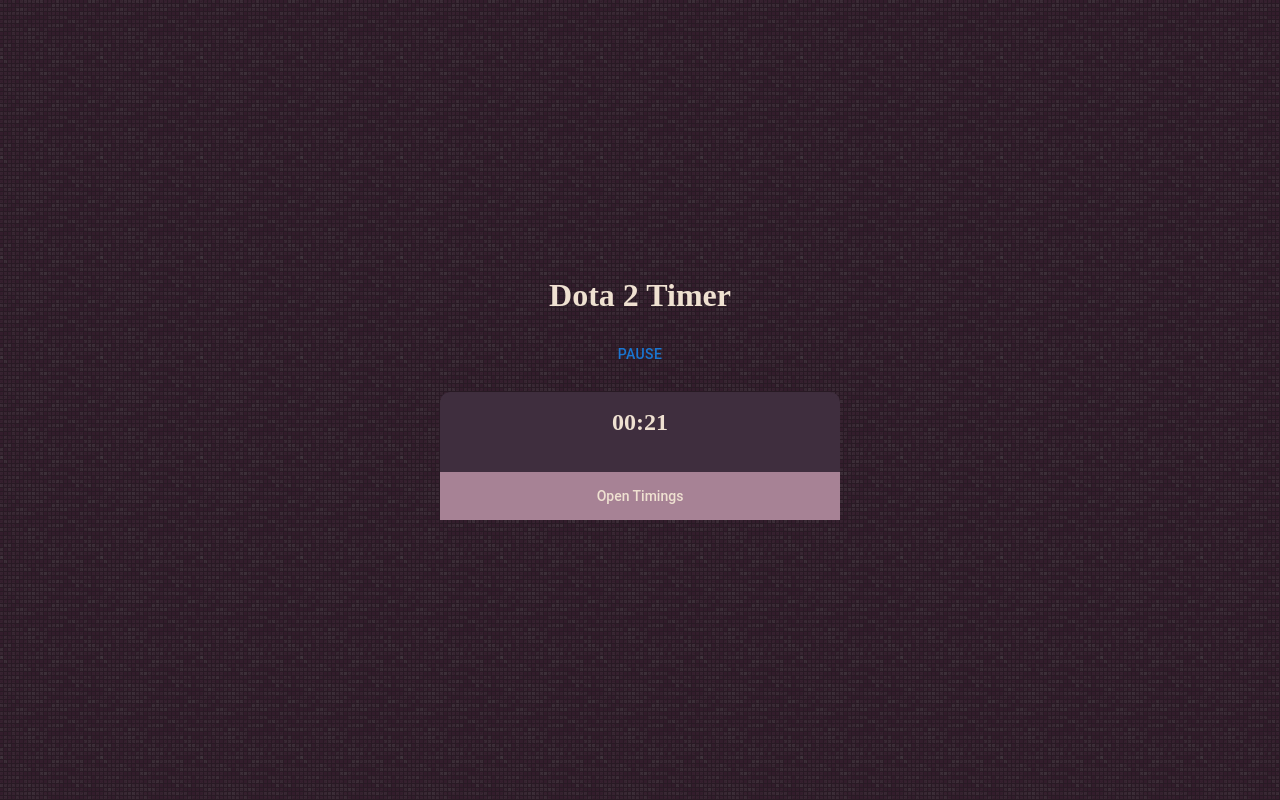
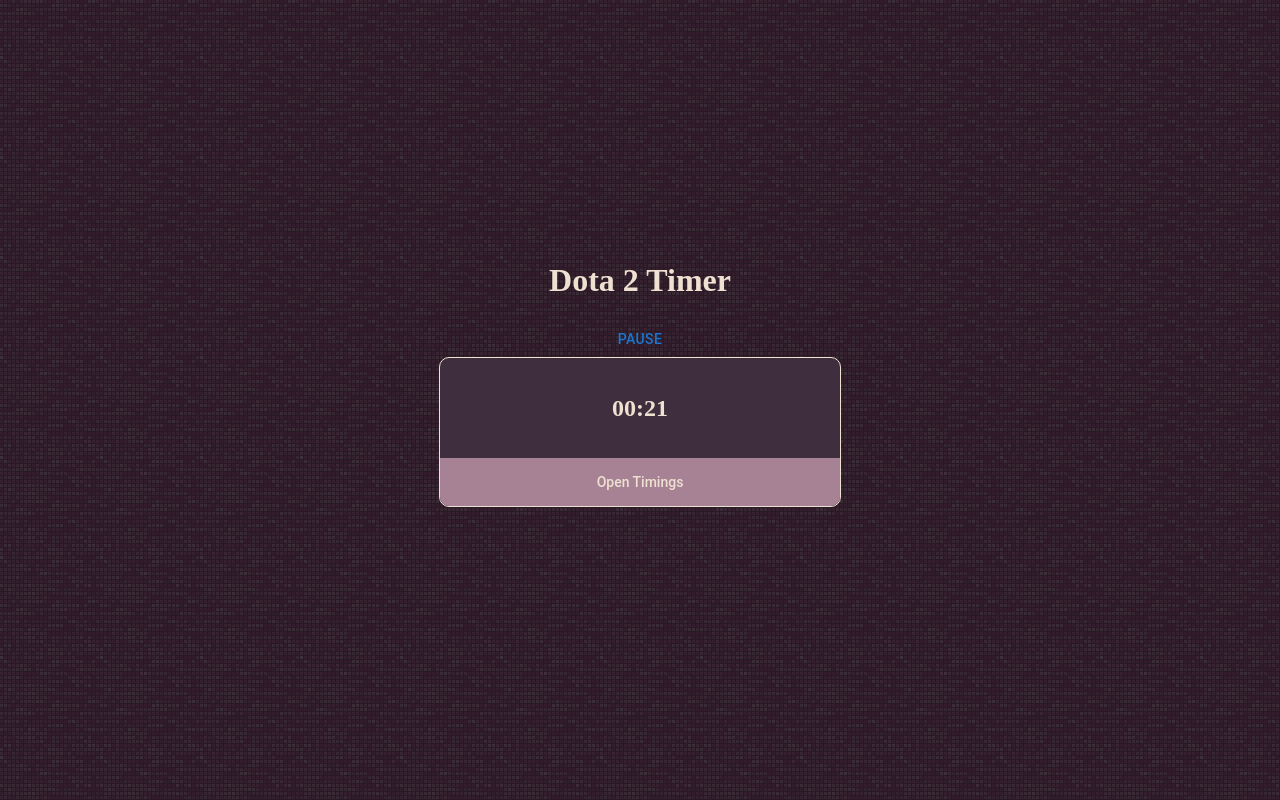
Before and after one commit to Witalka-Shelby/dota-app, a React (Create React App) app: page / in a window 1280 px wide. Built offline with nearby package versions, Linux system fonts and the light colour scheme.

Commit message:
css fixed

```diff
--- a/src/components/Card.jsx
+++ b/src/components/Card.jsx
@@ -12,7 +12,9 @@
   return (
     <div
       className="card"
-      style={expand ? { height: "600px" } : { height: "100px" }}
+      style={{
+        height: expand ? "600px" : "148px",
+      }}
     >
       <Timer time={count} />
       <TimingsList toggleCard={handleClick} expandCard={expand} />
--- a/src/components/TimingsList.jsx
+++ b/src/components/TimingsList.jsx
@@ -13,11 +13,16 @@
       sx={{ width: "100%", maxWidth: "100%" }}
       subheader={
         <ListSubheader
+          className="timingsHeader"
+          style={{
+            backgroundColor: "#A78295",
+            borderBottomLeftRadius: !expandCard ? "9px" : "0px",
+            borderBottomRightRadius: !expandCard ? "9px" : "0px",
+          }}
           key={"runeTimingsListHeader"}
           onClick={() => {
             toggleCard();
           }}
-          style={{ backgroundColor: "#A78295" }}
           color="inherit"
         >
           {expandCard ? "Timings" : "Open Timings"}
--- a/src/index.css
+++ b/src/index.css
@@ -16,12 +16,23 @@
   width: 400px;
   height: 600px;
   background-color: #3f2e3e;
-  border-radius: 10px;
+  border-radius: 10px 10px;
+  border-style: solid;
+  border-color: #efe1d1;
+  border-width: 1px;
+  border-top-right-radius: 10px;
+  border-top-left-radius: 10px;
 }
 
 .timer {
+  margin-top: 20px;
+  margin-bottom: 20px;
   display: flex;
   justify-content: center;
   align-items: center;
   height: 60px;
 }
+
+.timingsHeader {
+  width: 400px;
+}
```
